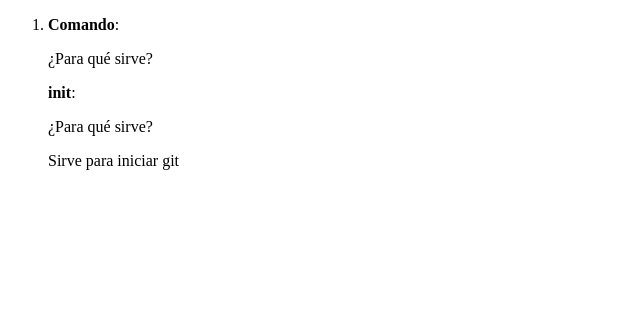
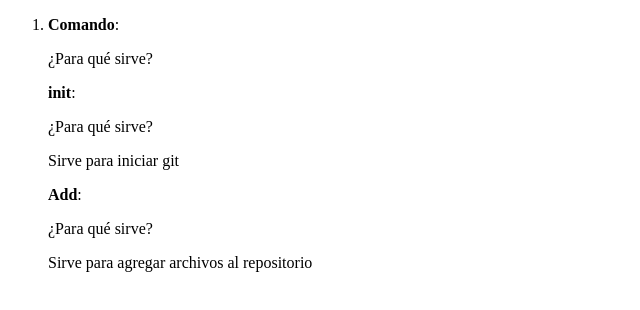
Before and after one commit to JaimeCarrasc0/Los-k, a plain HTML site: page index.html in a window 1280 px wide. Shown: the whole page, without its empty margins (0-640 px from the left). Drawn offline with Linux system fonts and the light colour scheme.

Commit message:
segunda definicion

```diff
--- a/index.html
+++ b/index.html
@@ -12,6 +12,9 @@
       <strong>init</strong>:
       <p>&iquestPara qu&eacute sirve?</p>
       <p>Sirve para iniciar git</p>
+      <strong>Add</strong>:
+      <p>&iquestPara qu&eacute sirve?</p>
+      <p>Sirve para agregar archivos al repositorio</p>
     </li>
   </ol>
 </body>
```
